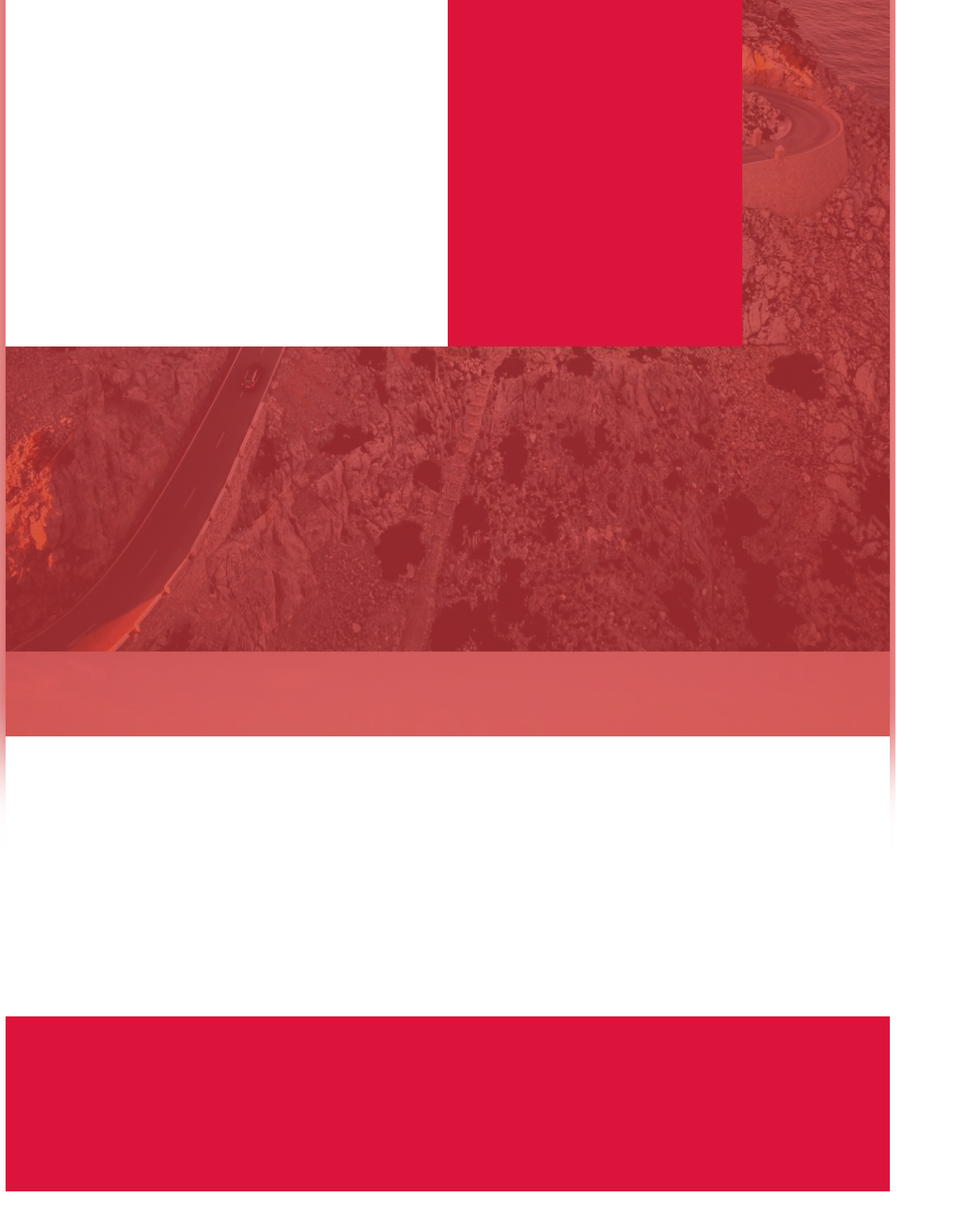
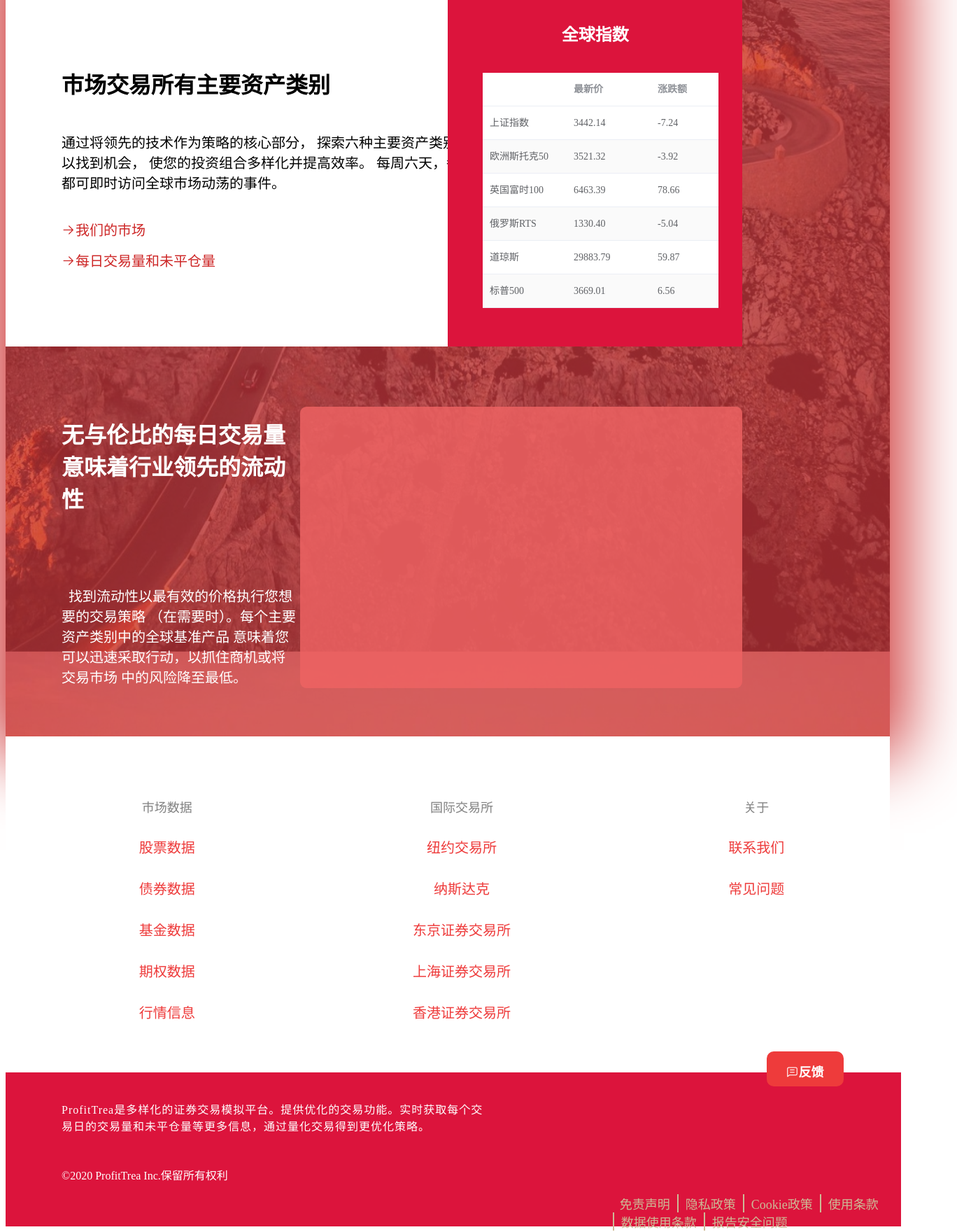
Before and after one commit to 1284496419/ProfitTrea-Font, a Vue app: page /#/ in a window 1280 px wide. Shown: the part 797-2557 px from the top of the page at 70% size, 1368 px wide, since content can reach past the window. Before the commit the page ends 2507 px from the top, so only its background shows below. Built offline with nearby package versions, Linux system fonts and the light colour scheme; the HTML template or start-up script is replaced by a standard one.

Commit message:
feat:首页添加静态文字、样式
初步为首页添加静态文字和样式，存在细节问题待修改

```diff
--- a/src/components/Footer.vue
+++ b/src/components/Footer.vue
@@ -1,7 +1,28 @@
 <template>
   <div id="footer">
+    <div id="info">
+      <div id="info-word">
+        <i class="el-icon-chat-line-square"></i>
+        <span class="feedback">反馈</span>
+      </div>
+    </div>
     <el-row>
-      <el-col :span="12"></el-col>
+      <el-col :span="24">
+        <!-- <div id="words"> -->
+          <p id="w-content">
+            ProfitTrea是多样化的证券交易模拟平台。提供优化的交易功能。实时获取每个交易日的交易量和未平仓量等更多信息，通过量化交易得到更优化策略。
+          </p>
+          <span id="tag">&#169;2020 ProfitTrea Inc.保留所有权利</span>
+          <ul>
+            <li id="statement">免责声明</li>
+            <li>隐私政策</li>
+            <li>Cookie政策</li>
+            <li>使用条款</li>
+            <li>数据使用条款</li>
+            <li>报告安全问题</li>
+          </ul>
+        <!-- </div> -->
+      </el-col>
     </el-row>
   </div>
 </template>
@@ -10,8 +31,76 @@
 </script>
 
 <style scoped>
-.el-row{
-  height: 250px;
-  background-color: #DC143C;
-}
+  #footer{
+    margin-top: 50px;
+    color: white;
+    height: 250px;
+  }
+  #info{
+    position: absolute;
+    height: 50px;
+    width: 110px;
+    border-radius: 10px;
+    background-color: #EE3B3B;
+    z-index: 101;
+    margin-left: 85%;
+  }
+  .el-row{
+    margin-top: 30px;
+    position: absolute;
+    height: 220px;
+    width: 100%;
+    background-color: #DC143C;
+    z-index: 100;
+  }
+  .el-col{
+    height: 100%;
+    margin-left: 80px;
+  }
+  #w-content{
+    letter-spacing: 1px;
+    margin-top: 40px;
+    width: 48%;
+  }
+  ul{
+    position: absolute;
+    display: inline-block;
+    font-size: 16px;
+    margin-left: 500px;
+    list-style: none;
+    margin-top: 70px;
+  }
+  ul li{
+    margin-left: 10px;
+    padding-left: 10px;
+    float: left;
+    color: #CDBA96;
+    font-size: 18px;
+    border-left: 2px solid #CDBA96;
+  }
+  #info-word{
+    font-size: 18px;
+    font-weight: bold;
+    position: absolute;
+    top: 50%;
+    left: 50%;
+    width: 50%;
+    height: 20px;
+    margin-top: -10px;
+    margin-left: -27.5px;
+  }
+  /* #words{
+    width: 50%;
+    height: 200px;
+    margin-left: 80px;
+    font-size: 17px;
+    line-height: 30px;
+  } */
+  #tag{
+    display: inline-block;
+    margin-top: 30px;
+  }
+  #statement{
+    border-left: none;
+  }
 </style>
--- a/src/components/Hfooter.vue
+++ b/src/components/Hfooter.vue
@@ -2,15 +2,31 @@
   <div id="hfooter">
     <el-row>
       <el-col :span="8">
-        <div class="grid-content bg-purple">
-        </div>
+        <ul>
+          <li class="f-title">市场数据</li>
+          <li>股票数据</li>
+          <li>债券数据</li>
+          <li>基金数据</li>
+          <li>期权数据</li>
+          <li>行情信息</li>
+        </ul>
       </el-col>
       <el-col :span="8">
-        <div class="grid-content bg-purple-light"></div>
-        </el-col>
+        <ul>
+          <li class="f-title">国际交易所</li>
+          <li>纽约交易所</li>
+          <li>纳斯达克</li>
+          <li>东京证券交易所</li>
+          <li>上海证券交易所</li>
+          <li>香港证券交易所</li>
+        </ul>
+      </el-col>
       <el-col :span="8">
-        <div class="grid-content bg-purple">
-        </div>
+        <ul>
+          <li class="f-title">关于</li>
+          <li>联系我们</li>
+          <li>常见问题</li>
+        </ul>
       </el-col>
     </el-row>
   </div>
@@ -23,5 +39,22 @@
 .el-row{
   height: 400px;
   background-color: white;
+  color: #EE3B3B;
+  text-align: center;
+  font-size: 20px;
+}
+.el-row .el-col{
+  margin-top: 40px;
+}
+
+ul{
+  list-style: none;
+}
+ul li{
+  margin-top: 30px;
+}
+.f-title{
+  color: #828282;
+  font-size: 18px;
 }
 </style>
--- a/src/components/TabStrip.vue
+++ b/src/components/TabStrip.vue
@@ -1,5 +1,5 @@
 <template>
-  <div>
+  <div class="tabstrip">
     <el-menu
     :default-active="activeIndex2"
     class="el-menu-demo"
@@ -13,9 +13,61 @@
       <el-menu-item index="3">分析市场数据</el-menu-item>
       <el-menu-item index="4">优化交易</el-menu-item>
     </el-menu>
-    <el-row>
-      <el-col :span="12" id="t-left"><div class="grid-content bg-purple"></div></el-col>
-      <el-col :span="8" id="t-right"><div class="grid-content bg-purple-light"></div></el-col>
+    <el-row class="strip-main">
+      <el-col :span="12" id="t-left">
+        <div class="tr-main">
+          <el-row>
+            <el-col :span="24" class="tr-title">
+              <h1>市场交易所有主要资产类别</h1>
+            </el-col>
+          </el-row>
+          <el-col :span="24" class="tr-content">
+            <p>
+              通过将领先的技术作为策略的核心部分，
+              探索六种主要资产类别的产品，以找到机会，
+              使您的投资组合多样化并提高效率。
+              每周六天，每天24小时都可即时访问全球市场动荡的事件。
+            </p>
+          </el-col>
+          <el-col class="address">
+            <div class="enter">
+              <i class="el-icon-right"></i>
+              <span>我们的市场</span>
+            </div>
+            <div class="enter">
+              <i class="el-icon-right"></i>
+              <span>每日交易量和未平仓量</span>
+            </div>
+          </el-col>
+        </div>
+      </el-col>
+      <el-col :span="8" id="t-right">
+        <h2>全球指数</h2>
+        <el-table
+          :data="tableData"
+          stripe
+          style="width: 80%;"
+          >
+          <el-table-column
+            prop="stockname"
+            width="120">
+          </el-table-column>
+          <el-table-column
+            prop="price"
+            label="最新价"
+            width="120">
+          </el-table-column>
+          <el-table-column
+            prop="limit"
+            label="涨跌额"
+            width="120">
+          </el-table-column>
+          <el-table-column
+            prop="scope"
+            label="涨跌幅">
+          </el-table-column>
+        </el-table>
+      </el-col>
     </el-row>
   </div>
 </template>
@@ -25,12 +77,53 @@ export default {
   data () {
     return {
       activeIndex: '1',
-      activeIndex2: '1'
+      activeIndex2: '1',
+      tableData: [
+        {
+          stockname: '上证指数',
+          price: '3442.14',
+          limit: '-7.24',
+          scope: '-0.21%'
+        },
+        {
+          stockname: '欧洲斯托克50',
+          price: '3521.32',
+          limit: '-3.92',
+          scope: '-0.11%'
+        },
+        {
+          stockname: '英国富时100',
+          price: '6463.39',
+          limit: '78.66',
+          scope: '1.23%'
+        },
+        {
+          stockname: '俄罗斯RTS',
+          price: '1330.40',
+          limit: '-5.04',
+          scope: '-0.38%'
+        },
+        {
+          stockname: '道琼斯',
+          price: '29883.79',
+          limit: '59.87',
+          scope: '0.20%'
+        },
+        {
+          stockname: '标普500',
+          price: '3669.01',
+          limit: '6.56',
+          scope: '0.18%'
+        }
+      ]
     }
   },
   methods: {
     handleSelect (key, keyPath) {
       console.log(key, keyPath)
+    },
+    indexMethod (name) {
+      return name
     }
   }
 }
@@ -51,14 +144,57 @@ export default {
 #t-market{
   margin-left: 80px;
 }
-.el-row .el-col{
+.strip-main > .el-col{
   height: 500px;
 }
 #t-left{
   background-color: white;
 }
+.enter{
+  margin-top: 15px;
+}
+.tr-title{
+  margin-top: 80px;
+}
 #t-right{
+  text-align: center;
   background-color: #DC143C;
   margin-top: -0.5px;
 }
+h1{
+  margin-left: 80px;
+  height: 50px;
+}
+h2{
+  color: white;
+  margin-top: 35px;
+  display: inline-block;
+}
+.tr-content{
+  font-size: 20px;
+  margin-left: 80px;
+  width: 650px;
+  height: 100px;
+}
+.el-table{
+  margin-left: 50px;
+  margin-top: 20px;
+}
+.el-table__row{
+  margin-top: 80px;
+  background-color: #DC143C;
+}
+/* 表格下划线 */
+.el-table td, .el-table th.is-leaf{
+  border-bottom: none;
+}
+.el-table th, .el-table tr{
+  background-color: #DC143C;
+}
+.address{
+  margin-top: 30px;
+  margin-left: 80px;
+  font-size: 20px;
+  color: #CD2626;
+}
 </style>
--- a/src/components/VolumeGraph.vue
+++ b/src/components/VolumeGraph.vue
@@ -1,8 +1,24 @@
 <template>
   <div id="volume-graph">
     <el-row>
-      <el-col :span="12"><div class="grid-content bg-purple"></div></el-col>
-      <el-col :span="12"><div class="grid-content bg-purple-light"></div></el-col>
+      <el-col :span="8" class="g-left">
+        <div>
+          <el-col :span="24" class="gl-title">
+            <h1>无与伦比的每日交易量意味着行业领先的流动性</h1>
+          </el-col>
+          <el-col :span="12" class="gl-content">
+            <p>
+              &nbsp;&nbsp;找到流动性以最有效的价格执行您想要的交易策略
+              （在需要时）。每个主要资产类别中的全球基准产品
+              意味着您可以迅速采取行动，以抓住商机或将交易市场
+              中的风险降至最低。
+            </p>
+          </el-col>
+        </div>
+      </el-col>
+      <el-col :span="12" class="g-right">
+        <div class="g-img"></div>
+      </el-col>
     </el-row>
   </div>
 </template>
@@ -13,5 +29,35 @@
 <style scoped>
 .el-row{
   height: 574px;
+  color: white;
+}
+.g-left{
+  height: 100%;
+}
+.g-right{
+  position: relative;
+  height: 100%;
+}
+.g-img{
+  background-color: #EE6363;
+  opacity: 83%;
+  height: 70%;
+  width: 100%;
+  position: absolute;
+  top: 0;
+  right: 0;
+  bottom: 0;
+  left: 0;
+  margin: auto;
+  border-radius: 9px;
+}
+.gl-title{
+  width: 80%;
+  margin: 80px 0 0 80px;
+}
+.gl-content{
+  margin: 60px 0 0 80px;
+  width: 80%;
+  font-size: 20px;
 }
 </style>
```
